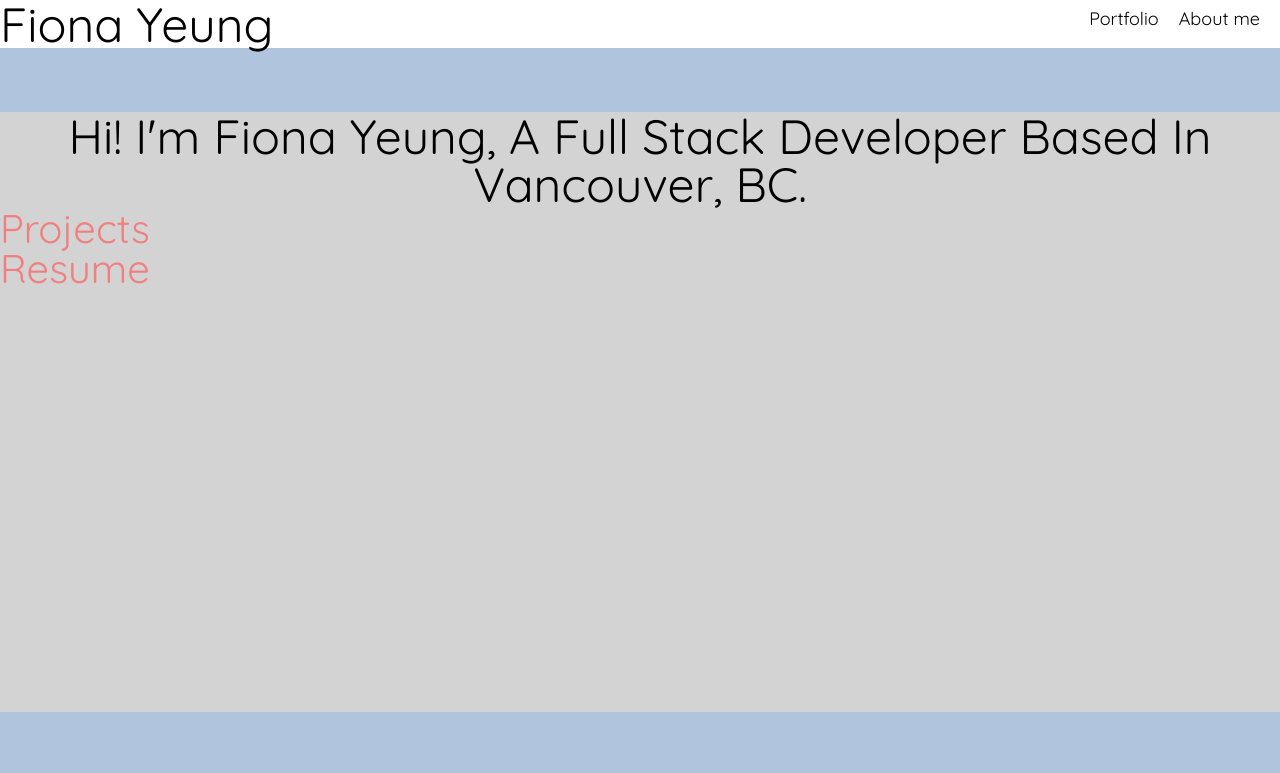
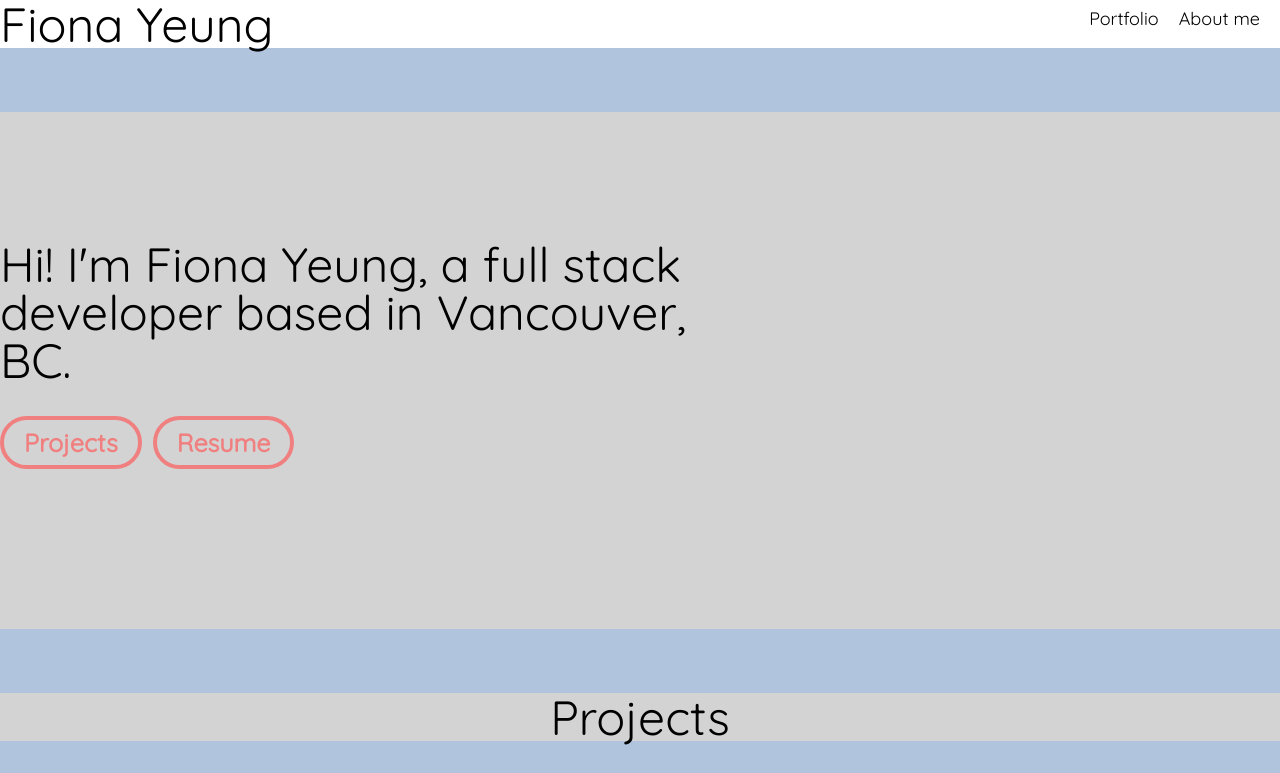
Before and after one commit to fyeung21/fiona-port2, a website: page index.html in a window 1280 px wide. Shown: the top 773 px of the page. Drawn offline with nearby package versions, Linux system fonts and the light colour scheme; files that its build step writes are made by us from their sources; a web font is replaced by a local one.

Commit message:
style hero section

```diff
--- a/index.html
+++ b/index.html
@@ -27,10 +27,10 @@
         </section>
     </header>
     <section class="hero-container container">
-        <h1 class="hero-msg">hi! i'm fiona yeung, a full stack developer based in vancouver, BC.</h1>
+        <h1 class="hero-msg">Hi! I'm Fiona Yeung, a full stack developer based in Vancouver, BC.</h1>
         <ul>
-            <li><a href="#"><h2>projects</h2></a></li>
-            <li><a href="#"><h2>resume</h2></a></li>
+            <li><a href="#"><p>projects</p></a></li>
+            <li><a href="#"><p>resume</p></a></li>
         </ul>
     </section>
 
--- a/sass/_global.scss
+++ b/sass/_global.scss
@@ -7,7 +7,6 @@ html {
 .container {
   margin:4rem auto;
   background-color:lightgray;
-  height:600px;
   h1 {
     text-align: center;
   }
--- a/sass/_portfolio.scss
+++ b/sass/_portfolio.scss
@@ -0,0 +1,32 @@
+.hero-container {
+    padding:8rem 0;
+  .hero-msg {
+    text-align: left;
+    text-transform: none;
+    max-width: 55%;
+  }
+  ul {
+    display: flex;
+    max-width: 23%;
+    justify-content: space-between;
+    margin: 2rem 0;
+    li {
+      border: 4px solid $color__text-heading-accent;
+      border-radius: 35px;
+      padding: 10px 20px;
+      a {
+          &:hover {
+              color:white;
+              background-color:lightcoral;
+          }
+        }
+      p {
+        color: $color__text-heading-accent;
+        text-transform:capitalize;
+        font-size:25px;
+        font-weight:600;
+      }
+
+    }
+  }
+}
```
Also changed, not shown: build/css/style.min.css, 1 other file.
